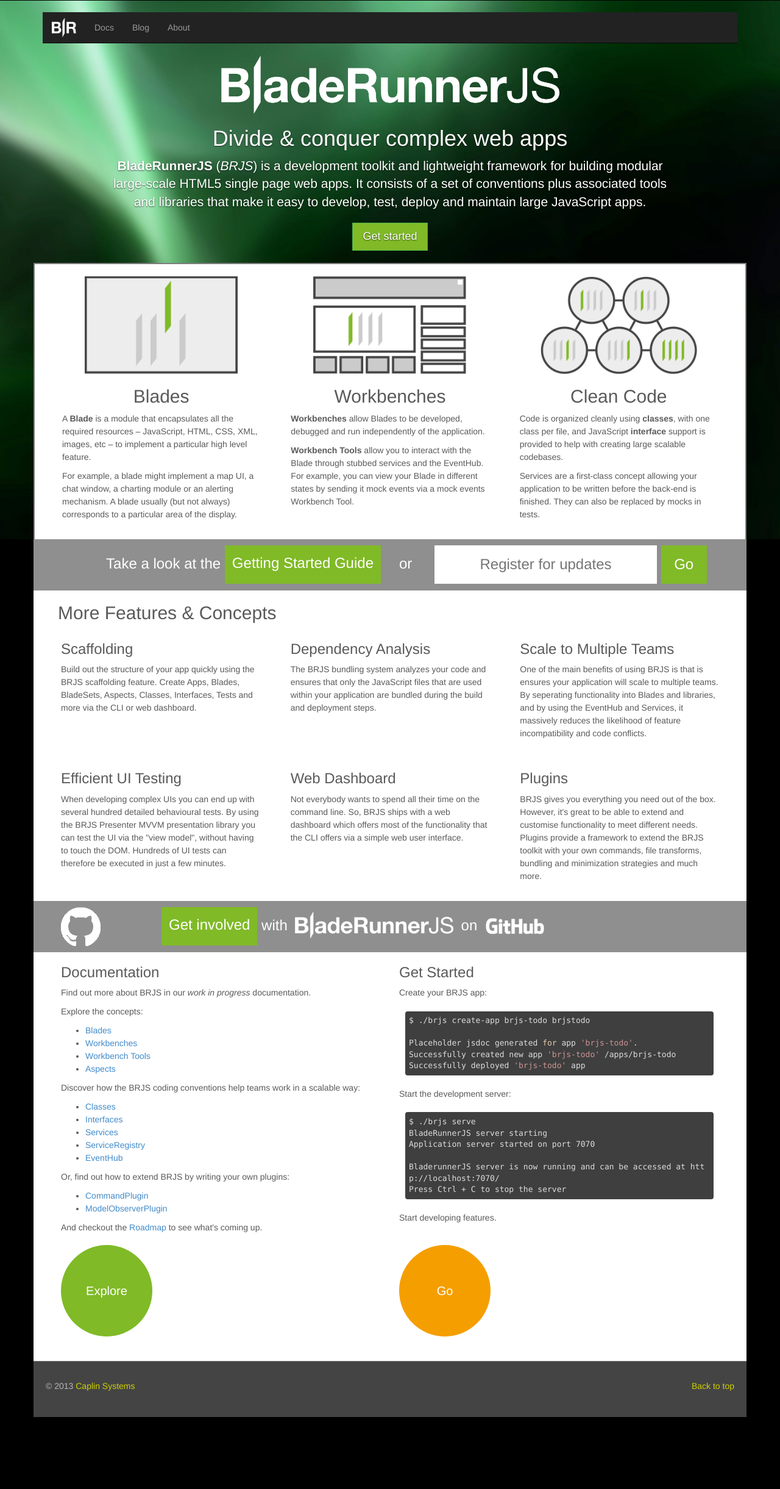
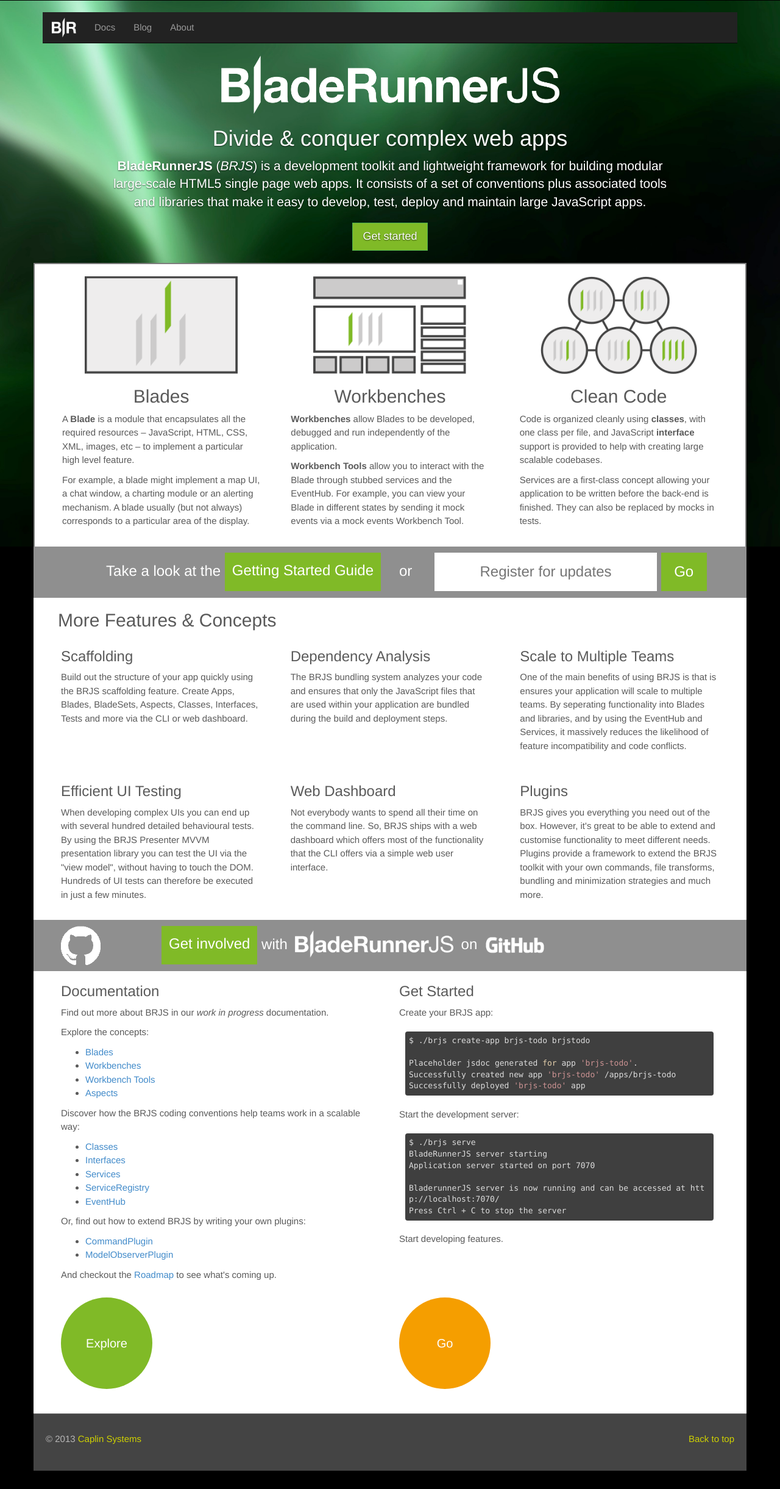
Before and after one commit to BladeRunnerJS/brjs-site, a Jekyll site: the page built from index.html, in a window 1280 px wide. Shown: the whole page at 61% size. Built offline with Jekyll 4.4.1, drawn with Linux system fonts in a browser that asks for light colours; before the commit the page ends 2353 px from its top, so only the background shows below that.

Commit message:
increasing font size

```diff
--- a/_layouts/default.html
+++ b/_layouts/default.html
@@ -23,6 +23,8 @@
     <![endif]-->
 
     <link rel="stylesheet" href="/libs/highlight.js/styles/zenburn.css" />
+
+    <link rel="stylesheet" href="http://fonts.googleapis.com/css?family=Open+Sans:400,600">
     <link  rel="stylesheet" href="/css/style.css">
   </head>
 <!-- NAVBAR
--- a/css/style.css
+++ b/css/style.css
@@ -1,11 +1,18 @@
 /* GLOBAL STYLES - from Carousel
 -------------------------------------------------- */
 /* Padding below the footer and lighter body text */
+
+html {
+  font-family: sans-serif;
+}
 
 body {
   color: #5a5a5a;
   background-color: #000000;
   line-height: 1.5em;
+
+  font: 'Open Sans', sans-serif;
+  font-size: 15px;
 }
 
 pre {
@@ -158,7 +165,7 @@
 .home-get-started .explore,
 .home-get-started .get-started {
   position: relative;
-  min-height: 630px;
+  min-height: 685px;
 }
 
 .cta-round {
```
